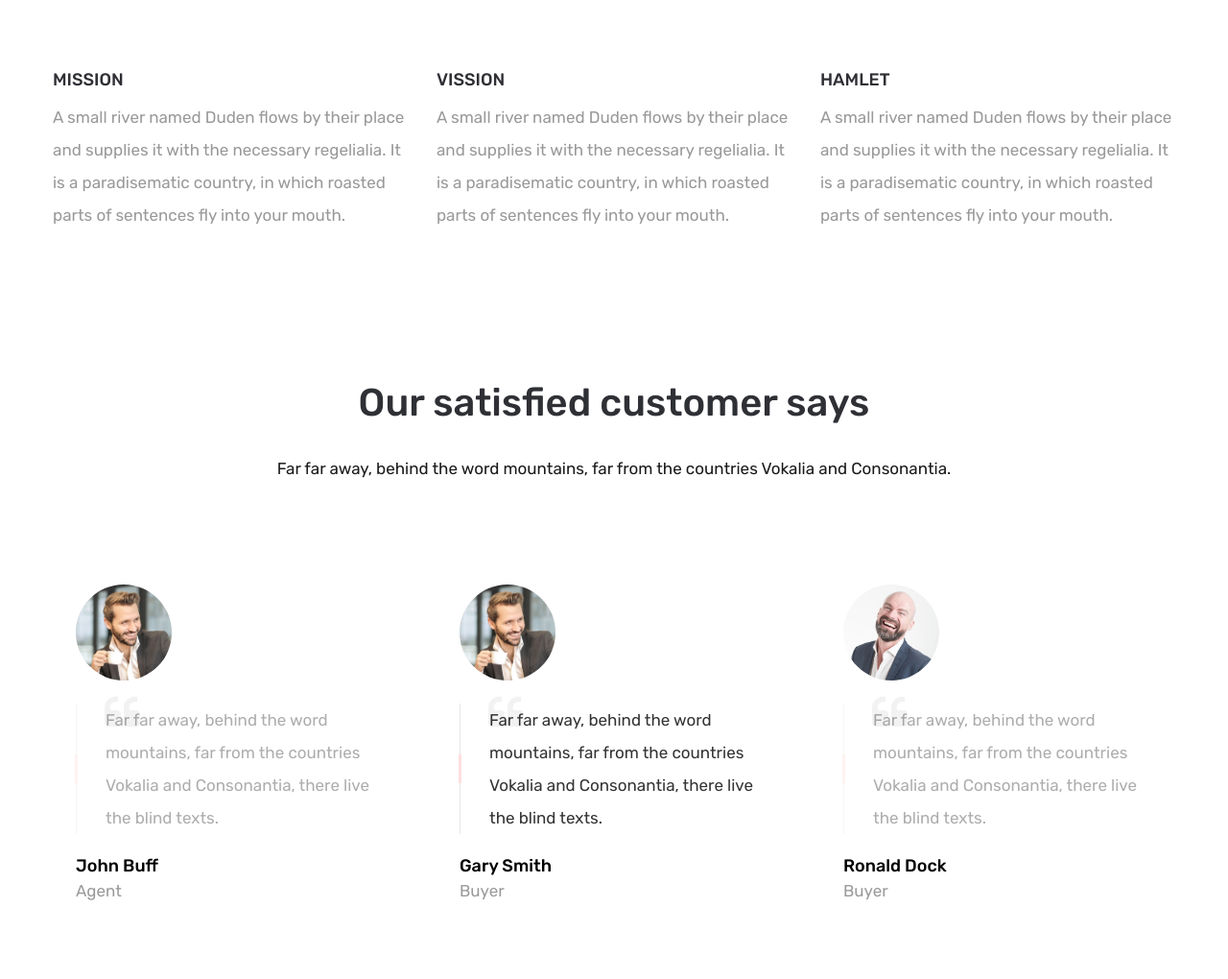
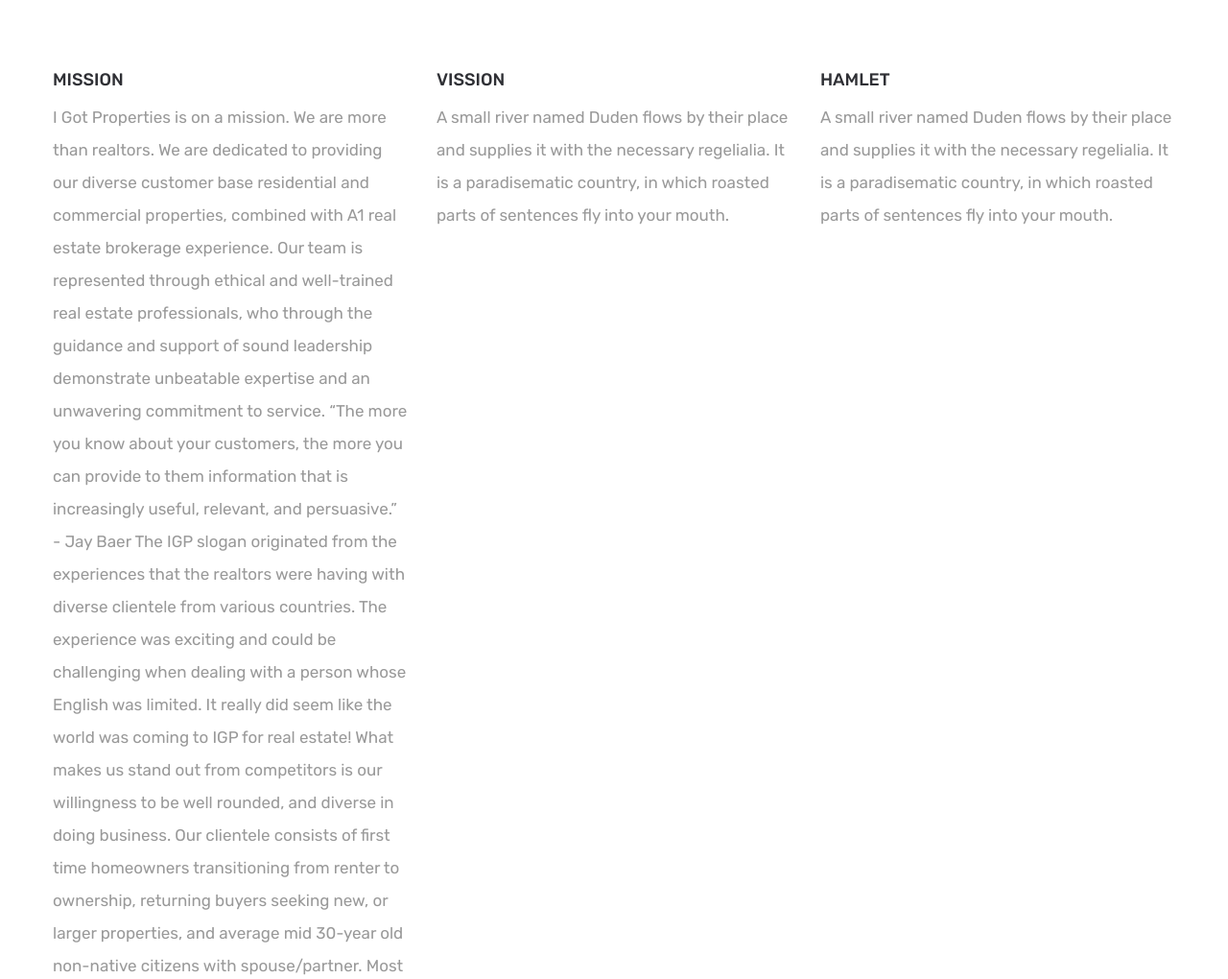
Before and after one commit to akiachenise/IGotProperties, a plain HTML site: page about.html in a window 1280 px wide. Shown: the part 1328-2348 px from the top of the page at 96% size. Drawn offline with Linux system fonts and the light colour scheme; some packages are replaced by stand-ins of ours; no server answers; files whose address does not match are found by name; a web font is replaced by a local one.

Commit message:
Add files via upload

```diff
--- a/about.html
+++ b/about.html
@@ -86,7 +86,17 @@
 				<div class="row about mt-5 pt-4">
 					<div class="col-md-4 ftco-animate">
 						<h3 class="h4">Mission</h3>
-						<p>A small river named Duden flows by their place and supplies it with the necessary regelialia. It is a paradisematic country, in which roasted parts of sentences fly into your mouth.</p>
+						<p>I Got Properties is on a mission. We are more than realtors. We are dedicated to providing our diverse customer base residential and commercial properties, combined with A1 real estate brokerage experience. Our team is represented through ethical and well-trained real estate professionals, who through the guidance and support of sound leadership demonstrate unbeatable expertise and an unwavering commitment to service.
+
+
+“The more you know about your customers, the more you can provide to them information that is increasingly useful, relevant, and persuasive.”
+                      - Jay Baer
+
+The IGP slogan originated from the experiences that the realtors were having with diverse clientele from various countries. The experience was exciting and could be challenging when dealing with a person whose English was limited. It really did seem like the world was coming to IGP for real estate!
+
+What makes us stand out from competitors is our willingness to be well rounded, and diverse in doing business. Our clientele consists of first time homeowners transitioning from renter to ownership, returning buyers seeking new, or larger properties, and average mid 30-year old non-native citizens with spouse/partner. Most of our clientele comes from different backgrounds, spanning from various countries all across the globe. This gives us an intrinsic responsibility in creating strong interpersonal relationships within our community.
+
+Clients work with our team because IGP is more than your average realtor. We have a deeper understanding of the individual needs and concerns that clients will experience from property ownership, and transitioning into different cultural environments. We work diligently to accommodate our clients with a multi-faceted team of experts ready to assist you!</p>
 					</div>
 					<div class="col-md-4 ftco-animate">
 						<h3 class="h4">Vission</h3>
```
